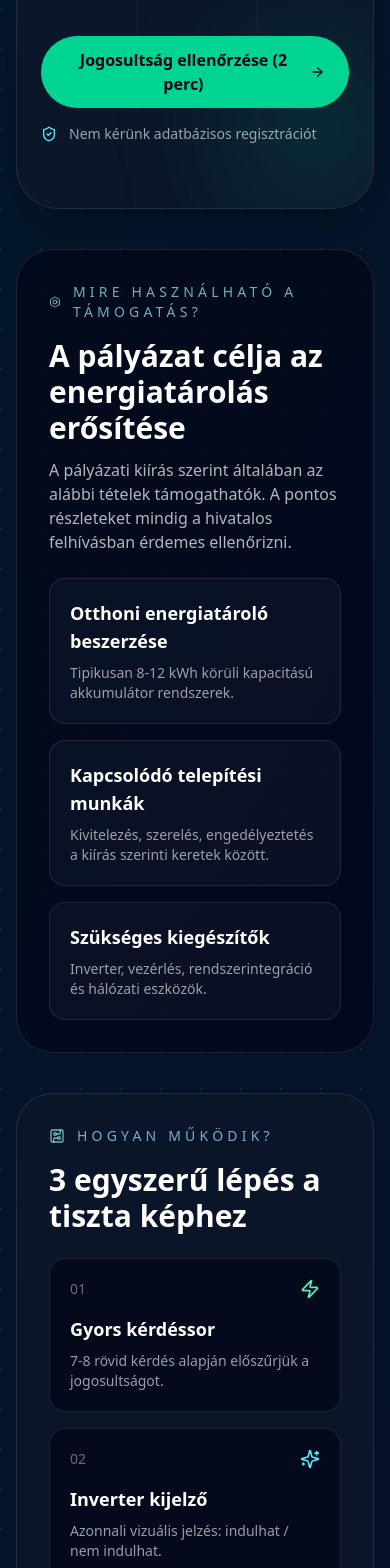
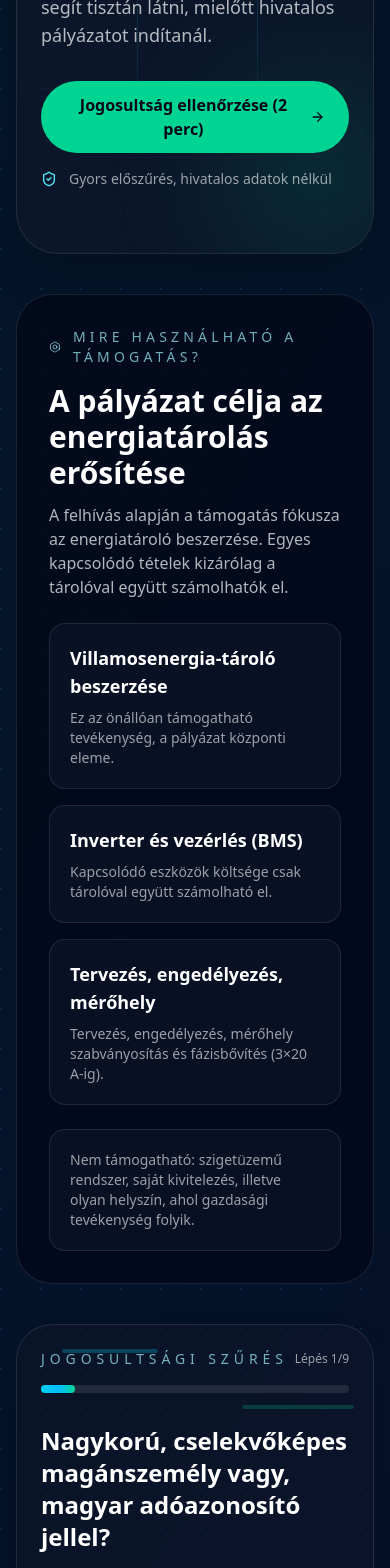
Before and after one commit to indijan/energiatarolo, a Next.js app: page / in a window 390 px wide. Shown: the part 432-2000 px from the top of the page. Built offline with nearby package versions, Linux system fonts and the light colour scheme.

Commit message:
finomitas

```diff
--- a/src/app/page.tsx
+++ b/src/app/page.tsx
@@ -6,7 +6,6 @@ import {
   FAQSection,
   FooterSection,
   HeroSection,
-  HowItWorksSection,
   UsesOfFundsSection,
 } from "../components/Sections";
 
@@ -26,7 +25,6 @@ export default function Page() {
       <div className="mx-auto flex max-w-6xl flex-col gap-10 px-4 pb-16 pt-10">
         <HeroSection onCTAClick={handleScrollToWizard} />
         <UsesOfFundsSection />
-        <HowItWorksSection />
         <EligibilityWizard onCompleteScroll={handleScrollToContact} />
         <ContactSection />
         <FAQSection />
--- a/src/components/EligibilityWizard.tsx
+++ b/src/components/EligibilityWizard.tsx
@@ -8,59 +8,70 @@ import { ArrowRight, ArrowLeft, CheckCircle2 } from "lucide-react";
 const questions = [
   {
     id: "adult",
-    question: "Nagykorú, cselekvőképes magánszemély vagy magyar adóazonosító jellel?",
+    question: "Nagykorú, cselekvőképes magánszemély vagy, magyar adóazonosító jellel?",
     type: "yesno",
     hard: true,
+    eligibleAnswer: "yes",
   },
   {
     id: "address",
-    question: "A beruházás helyszíne a magyarországi állandó lakcímedhez köthető?",
+    question: "A beruházás helyszíne megegyezik a magyarországi állandó lakcímeddel?",
     type: "yesno",
     hard: true,
+    eligibleAnswer: "yes",
   },
   {
     id: "property",
     question:
-      "Van megfelelő jogcímed az ingatlanhoz (tulajdon, haszonélvezet, lakáscélú lízing)?",
+      "Rendelkezel megfelelő jogcímmel az ingatlanhoz (tulajdon, haszonélvezet, lakáscélú lízing)?",
     type: "yesno",
     hard: true,
+    eligibleAnswer: "yes",
   },
   {
     id: "natural",
     question: "Természetes személyként pályázol (nem vállalkozásként)?",
     type: "yesno",
     hard: true,
+    eligibleAnswer: "yes",
   },
   {
     id: "business-address",
-    question: "Az ingatlan NEM vállalkozás székhelye/telephelye, és nincs vállalkozás tulajdonosként?",
+    question:
+      "Lakóingatlanról van szó, amelyhez nem tartozik vállalkozás (nincs székhely/telephely vagy céges tulajdonos)?",
     type: "yesno",
     hard: true,
+    eligibleAnswer: "yes",
   },
   {
     id: "economic-activity",
-    question: "Az ingatlanban NEM folytatsz gazdasági tevékenységet (pl. szállás, műhely, óraadás)?",
+    question:
+      "Az ingatlanban folyik üzleti/gazdasági tevékenység (pl. szállásadás, műhely, óraadás)?",
     type: "yesno",
-    hard: false,
+    hard: true,
+    eligibleAnswer: "no",
   },
   {
     id: "building-size",
-    question: "Az ingatlan nem 6 lakásnál nagyobb társasházban található?",
+    question: "Az ingatlan családi ház vagy legfeljebb 6 lakásos társasházban található?",
     type: "yesno",
-    hard: false,
+    hard: true,
+    eligibleAnswer: "yes",
   },
   {
     id: "arrears",
-    question: "Nincs 60 napot meghaladó lejárt adó- vagy köztartozásod?",
+    question: "Van jelenleg 60 napot meghaladó lejárt adó- vagy köztartozásod?",
     type: "yesno",
     hard: true,
+    eligibleAnswer: "no",
   },
   {
     id: "prior-support",
     question:
-      "Nincs már érvényes támogatói okiratod ugyanerre a helyszínre (Napenergia Plusz vagy RRF-6.2.1-2021), és nem létesítettél tárolót korábbi programból?",
+      "Van érvényes támogatói okiratod ugyanerre a helyszínre (Napenergia Plusz, RRF-6.2.1-2021), vagy létesítettél korábban tárolót támogatott programból?",
     type: "yesno",
-    hard: false,
+    hard: true,
+    eligibleAnswer: "no",
   },
 ];
 
@@ -83,9 +94,11 @@ export function EligibilityWizard({ onCompleteScroll }: EligibilityWizardProps)
 
   const status: EligibilityStatus = useMemo(() => {
     if (!showResult) return "pending";
-    const failedHard = questions.some(
-      (question) => question.hard && answers[question.id] === "no"
-    );
+    const failedHard = questions.some((question) => {
+      const answer = answers[question.id];
+      if (!question.hard || answer === undefined) return false;
+      return answer !== question.eligibleAnswer;
+    });
     return failedHard ? "ineligible" : "eligible";
   }, [answers, showResult]);
 
@@ -163,7 +176,7 @@ export function EligibilityWizard({ onCompleteScroll }: EligibilityWizardProps)
                       key={option.value}
                       type="button"
                       onClick={() => handleAnswer(option.value)}
-                      className={`rounded-2xl border px-4 py-5 text-left text-lg font-medium transition focus-visible:outline-none focus-visible:ring-2 focus-visible:ring-cyan-400/80 ${
+                      className={`cursor-pointer rounded-2xl border px-4 py-5 text-left text-lg font-medium transition focus-visible:outline-none focus-visible:ring-2 focus-visible:ring-cyan-400/80 ${
                         answers[currentQuestion.id] === option.value
                           ? "border-cyan-400 bg-cyan-400/15 text-white"
                           : "border-white/10 bg-slate-950/60 text-white/70 hover:border-white/30"
@@ -194,16 +207,16 @@ export function EligibilityWizard({ onCompleteScroll }: EligibilityWizardProps)
                   <button
                     type="button"
                     onClick={reset}
-                    className="rounded-full border border-white/15 px-4 py-2 text-sm text-white/70 transition hover:border-white/40"
+                    className="cursor-pointer rounded-full border border-white/15 px-4 py-2 text-sm text-white/70 transition hover:border-white/40"
                   >
                     Újrakezdés
                   </button>
                   <button
                     type="button"
                     onClick={onCompleteScroll}
-                    className="rounded-full bg-emerald-400 px-5 py-2 text-sm font-semibold text-slate-950 transition hover:bg-emerald-300"
+                    className="cursor-pointer rounded-full bg-emerald-400 px-5 py-2 text-sm font-semibold text-slate-950 transition hover:bg-emerald-300"
                   >
-                    Kapcsolatfelvétel (Google űrlap)
+                    Kapcsolatfelvétel
                   </button>
                 </div>
               </motion.div>
@@ -214,7 +227,7 @@ export function EligibilityWizard({ onCompleteScroll }: EligibilityWizardProps)
             <button
               type="button"
               onClick={goBack}
-              className="flex items-center gap-2 rounded-full border border-white/15 px-4 py-2 text-sm text-white/70 transition hover:border-white/40"
+              className="cursor-pointer flex items-center gap-2 rounded-full border border-white/15 px-4 py-2 text-sm text-white/70 transition hover:border-white/40"
             >
               <ArrowLeft className="h-4 w-4" />
               Vissza
@@ -226,8 +239,8 @@ export function EligibilityWizard({ onCompleteScroll }: EligibilityWizardProps)
                 onClick={goNext}
                 className={`flex items-center gap-2 rounded-full px-5 py-2 text-sm font-semibold transition ${
                   canProceed
-                    ? "bg-cyan-400 text-slate-950 hover:bg-cyan-300"
-                    : "bg-white/10 text-white/30"
+                    ? "cursor-pointer bg-cyan-400 text-slate-950 hover:bg-cyan-300"
+                    : "cursor-not-allowed bg-white/10 text-white/30"
                 }`}
               >
                 Következő
--- a/src/components/InverterIndicator.tsx
+++ b/src/components/InverterIndicator.tsx
@@ -14,7 +14,7 @@ const statusMap = {
     glow: "glow-green",
   },
   ineligible: {
-    label: "Nem indulhat",
+    label: "Jogosultság kérdéses",
     led: "bg-rose-400",
     glow: "glow-red",
   },
@@ -43,38 +43,20 @@ export function InverterIndicator({ status }: InverterIndicatorProps) {
         <div className="absolute inset-0 bg-[radial-gradient(circle_at_top,rgba(14,116,144,0.2),transparent_55%)]" />
 
         <div className="relative flex flex-col gap-5">
-          <div className="flex items-center justify-between">
-            <div>
-              <p className="text-xs uppercase tracking-[0.3em] text-cyan-200/70">Inverter panel</p>
-              <p className="text-xl font-semibold text-white">Jogosultsági állapot</p>
-            </div>
-            <div className="flex items-center gap-3">
-              <span className={`h-4 w-4 rounded-full ${config.led} ${config.glow}`} />
-              <span className="text-sm font-semibold text-white/80">{config.label}</span>
-            </div>
+          <div>
+            <p className="text-xs uppercase tracking-[0.3em] text-cyan-200/70">Jogosultság</p>
+            <p className="text-xl font-semibold text-white">Előszűrés eredménye</p>
           </div>
 
           <div className="grid gap-4 md:grid-cols-[1.2fr_0.8fr]">
             <div className="rounded-2xl border border-white/10 bg-slate-950/70 p-4">
-              <div className="flex items-center justify-between text-xs text-cyan-100/80">
-                <span>Állapot</span>
-                <span>INV-01</span>
-              </div>
-              <div className="mt-4 rounded-xl border border-cyan-500/20 bg-slate-900/80 p-4">
-                <div className="flex items-center justify-between">
-                  <div>
-                    <p className="text-sm text-white/60">Eredmény</p>
-                    <p className="text-2xl font-semibold text-white">{config.label}</p>
+              <div className="rounded-xl border border-cyan-500/20 bg-slate-900/80 p-4">
+                <div className="flex items-center justify-between gap-4">
+                  <p className="text-2xl font-semibold text-white">{config.label}</p>
+                  <div className="flex items-center gap-3 rounded-full border border-white/10 bg-slate-950/70 px-4 py-2">
+                    <span className={`h-8 w-8 rounded-full ${config.led} ${config.glow}`} />
                   </div>
-                  <motion.div
-                    animate={{ opacity: [0.3, 0.9, 0.3] }}
-                    transition={{ duration: 2.4, repeat: Infinity }}
-                    className="h-2 w-16 rounded-full bg-cyan-400/60"
-                  />
                 </div>
-                <p className="mt-3 text-sm text-white/60">
-                  A LED állapot jelzi, hogy érdemes-e továbblépni a kapcsolatfelvételhez.
-                </p>
               </div>
             </div>
 
@@ -88,8 +70,8 @@ export function InverterIndicator({ status }: InverterIndicatorProps) {
               </div>
               <div className="mt-6 rounded-xl border border-white/10 bg-slate-900/80 p-3">
                 <div className="flex items-center justify-between text-xs text-white/60">
-                  <span>Kimenet</span>
-                  <span>{status === "pending" ? "--" : status === "eligible" ? "OK" : "NO"}</span>
+                  <span>Állapot</span>
+                  <span>{status === "pending" ? "--" : status === "eligible" ? "Zöld" : "Piros"}</span>
                 </div>
                 <motion.div
                   animate={{ width: ["20%", "80%", "20%"] }}
@@ -100,15 +82,6 @@ export function InverterIndicator({ status }: InverterIndicatorProps) {
             </div>
           </div>
 
-          <div className="flex items-center justify-between rounded-2xl border border-white/10 bg-slate-950/80 px-4 py-3 text-xs text-white/60">
-            <span>Szellőzőrács</span>
-            <div className="flex gap-2">
-              {Array.from({ length: 6 }).map((_, index) => (
-                <span key={index} className="h-2 w-6 rounded-full bg-slate-800" />
-              ))}
-            </div>
-            <span>LED panel</span>
-          </div>
         </div>
       </div>
     </motion.div>
--- a/src/components/Sections.tsx
+++ b/src/components/Sections.tsx
@@ -1,7 +1,7 @@
 "use client";
 
 import { motion } from "framer-motion";
-import { ArrowRight, Bolt, ShieldCheck, Sparkles, Zap, CircuitBoard, Mail } from "lucide-react";
+import { ArrowRight, Bolt, ShieldCheck, Sparkles, Mail } from "lucide-react";
 
 const fadeUp = {
   initial: { opacity: 0, y: 20 },
@@ -21,24 +21,24 @@ export function HeroSection({ onCTAClick }: { onCTAClick: () => void }) {
       <motion.div {...fadeUp} className="relative">
         <p className="text-sm uppercase tracking-[0.4em] text-cyan-200/70">Pályázati előszűrés</p>
         <h1 className="mt-4 text-4xl font-semibold leading-tight text-white md:text-6xl">
-          Energiatároló támogatás gyors előszűrése
+          Energiatároló támogatási jogosultság gyors előszűrése
         </h1>
         <p className="mt-5 max-w-2xl text-lg text-white/70">
-          Tudd meg 2 perc alatt, hogy jó eséllyel megfelelsz-e a támogatási feltételeknek. A landing
-          segít tisztán látni, mielőtt hivatalos pályázatot indítanál.
+          Tudd meg 2 perc alatt, hogy jó eséllyel megfelelsz-e a támogatási feltételeknek. Rövid
+          kérdőívünk segít tisztán látni, mielőtt hivatalos pályázatot indítanál.
         </p>
         <div className="mt-8 flex flex-wrap items-center gap-4">
           <button
             type="button"
             onClick={onCTAClick}
-            className="flex items-center gap-2 rounded-full bg-emerald-400 px-6 py-3 text-base font-semibold text-slate-950 transition hover:bg-emerald-300"
+            className="flex cursor-pointer items-center gap-2 rounded-full bg-emerald-400 px-6 py-3 text-base font-semibold text-slate-950 transition hover:bg-emerald-300"
           >
             Jogosultság ellenőrzése (2 perc)
             <ArrowRight className="h-4 w-4" />
           </button>
           <div className="flex items-center gap-3 text-sm text-white/60">
             <ShieldCheck className="h-4 w-4 text-cyan-300" />
-            Nem kérünk adatbázisos regisztrációt
+            Gyors előszűrés, hivatalos adatok nélkül
           </div>
         </div>
       </motion.div>
@@ -56,22 +56,22 @@ export function UsesOfFundsSection() {
         </div>
         <h2 className="mt-4 text-3xl font-semibold text-white">A pályázat célja az energiatárolás erősítése</h2>
         <p className="mt-3 max-w-3xl text-white/70">
-          A pályázati kiírás szerint általában az alábbi tételek támogathatók. A pontos részleteket
-          mindig a hivatalos felhívásban érdemes ellenőrizni.
+          A felhívás alapján a támogatás fókusza az energiatároló beszerzése. Egyes kapcsolódó
+          tételek kizárólag a tárolóval együtt számolhatók el.
         </p>
         <div className="mt-6 grid gap-4 md:grid-cols-3">
           {[
             {
-              title: "Otthoni energiatároló beszerzése",
-              text: "Tipikusan 8-12 kWh körüli kapacitású akkumulátor rendszerek.",
+              title: "Villamosenergia-tároló beszerzése",
+              text: "Ez az önállóan támogatható tevékenység, a pályázat központi eleme.",
             },
             {
-              title: "Kapcsolódó telepítési munkák",
-              text: "Kivitelezés, szerelés, engedélyeztetés a kiírás szerinti keretek között.",
+              title: "Inverter és vezérlés (BMS)",
+              text: "Kapcsolódó eszközök költsége csak tárolóval együtt számolható el.",
             },
             {
-              title: "Szükséges kiegészítők",
-              text: "Inverter, vezérlés, rendszerintegráció és hálózati eszközök.",
+              title: "Tervezés, engedélyezés, mérőhely",
+              text: "Tervezés, engedélyezés, mérőhely szabványosítás és fázisbővítés (3×20 A-ig).",
             },
           ].map((item) => (
             <div key={item.title} className="rounded-2xl border border-white/10 bg-slate-900/60 p-5">
@@ -80,50 +80,9 @@ export function UsesOfFundsSection() {
             </div>
           ))}
         </div>
-      </motion.div>
-    </section>
-  );
-}
-
-export function HowItWorksSection() {
-  return (
-    <section className="rounded-[36px] border border-white/10 bg-slate-900/70 p-8">
-      <motion.div {...fadeUp}>
-        <div className="flex items-center gap-3 text-sm uppercase tracking-[0.3em] text-cyan-200/70">
-          <CircuitBoard className="h-4 w-4" />
-          Hogyan működik?
-        </div>
-        <h2 className="mt-4 text-3xl font-semibold text-white">3 egyszerű lépés a tiszta képhez</h2>
-        <div className="mt-6 grid gap-4 md:grid-cols-3">
-          {[
-            {
-              step: "01",
-              title: "Gyors kérdéssor",
-              text: "7-8 rövid kérdés alapján előszűrjük a jogosultságot.",
-              icon: <Zap className="h-5 w-5 text-emerald-300" />,
-            },
-            {
-              step: "02",
-              title: "Inverter kijelző",
-              text: "Azonnali vizuális jelzés: indulhat / nem indulhat.",
-              icon: <Sparkles className="h-5 w-5 text-cyan-300" />,
-            },
-            {
-              step: "03",
-              title: "Kapcsolatfelvétel",
-              text: "Google űrlapon keresztül visszahívást kérhetsz.",
-              icon: <Mail className="h-5 w-5 text-sky-300" />,
-            },
-          ].map((item) => (
-            <div key={item.step} className="rounded-2xl border border-white/10 bg-slate-950/70 p-5">
-              <div className="flex items-center justify-between">
-                <span className="text-sm text-white/40">{item.step}</span>
-                {item.icon}
-              </div>
-              <h3 className="mt-4 text-lg font-semibold text-white">{item.title}</h3>
-              <p className="mt-2 text-sm text-white/60">{item.text}</p>
-            </div>
-          ))}
+        <div className="mt-6 rounded-2xl border border-white/10 bg-slate-900/60 p-5 text-sm text-white/60">
+          Nem támogatható: szigetüzemű rendszer, saját kivitelezés, illetve olyan helyszín, ahol
+          gazdasági tevékenység folyik.
         </div>
       </motion.div>
     </section>
@@ -173,19 +132,21 @@ export function FAQSection() {
 }
 
 export function ContactSection() {
-  const GOOGLE_FORM_EMBED_URL = "https://forms.gle/rgrzgjkYfcQH5W2S6";
+  const GOOGLE_FORM_EMBED_URL =
+    "https://docs.google.com/forms/d/e/1FAIpQLScCmJ9AO2zdGGHRfTEcn0Q5Gm0n_JBlhwZCbni4Udq7fqXeug/viewform?embedded=true";
 
   return (
     <section id="contact" className="rounded-[36px] border border-white/10 bg-slate-900/70 p-8">
       <motion.div {...fadeUp}>
         <div className="flex items-center gap-3 text-sm uppercase tracking-[0.3em] text-cyan-200/70">
           <Mail className="h-4 w-4" />
-          Kapcsolat / Visszahívás
+          Kapcsolatfelvétel
         </div>
-        <h2 className="mt-4 text-3xl font-semibold text-white">Add le az érdeklődésedet egy perc alatt</h2>
+        <h2 className="mt-4 text-3xl font-semibold text-white">
+          Amennyiben sikeres pályázatot szeretnél, add meg az adataidat és felvesszük veled a kapcsolatot
+        </h2>
         <p className="mt-3 max-w-2xl text-white/70">
-          A kapcsolatfelvétel Google Formon keresztül történik. Az adataid a Google rendszereiben
-          kerülnek rögzítésre, adatbázist nem üzemeltetünk.
+          Az űrlap kitöltése után rövid időn belül visszajelzünk.
         </p>
         <div className="mt-6 overflow-hidden rounded-3xl border border-white/10 bg-slate-950/70 p-2">
           <div className="aspect-[4/5] w-full sm:aspect-[16/9]">
@@ -198,8 +159,7 @@ export function ContactSection() {
           </div>
         </div>
         <p className="mt-4 text-xs text-white/50">
-          Adatkezelés: <a className="underline" href="#">Adatkezelési tájékoztató</a> • A Google
-          űrlapok saját adatkezelési szabályzata szerint működnek.
+          Adatkezelés: <a className="cursor-pointer underline" href="#">Adatkezelési tájékoztató</a>
         </p>
       </motion.div>
     </section>
@@ -207,15 +167,5 @@ export function ContactSection() {
 }
 
 export function FooterSection() {
-  return (
-    <footer className="rounded-[30px] border border-white/10 bg-slate-950/70 p-6 text-sm text-white/60">
-      <div className="flex flex-col gap-3 md:flex-row md:items-center md:justify-between">
-        <p>Energiatároló pályázati előszűrés — 2024</p>
-        <div className="flex items-center gap-4">
-          <a href="#" className="hover:text-white">Adatkezelés</a>
-          <a href="#" className="hover:text-white">Impresszum</a>
-        </div>
-      </div>
-    </footer>
-  );
+  return null;
 }
```
